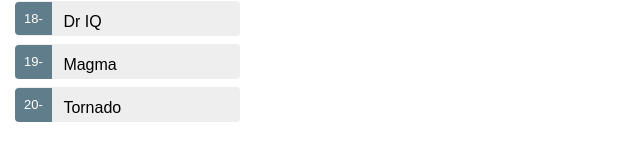
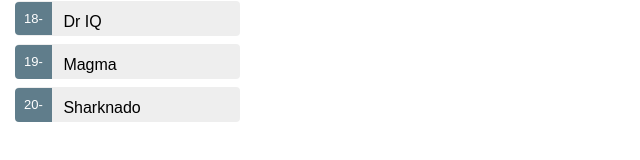
Before and after one commit to TBSergio/ToH, an Angular app: page / in a window 1280 px wide. Shown: the part 448-608 px from the top of the page, without its empty margins (0-640 px from the left). Built offline with nearby package versions, Linux system fonts and the light colour scheme.

Commit message:
Testing out commits and branches
chaging minor things

```diff
--- a/src/app/mock-heroes.ts
+++ b/src/app/mock-heroes.ts
@@ -11,5 +11,5 @@
   { id: 17, name: 'Dynama' },
   { id: 18, name: 'Dr IQ' },
   { id: 19, name: 'Magma' },
-  { id: 20, name: 'Tornado' }
+  { id: 20, name: 'Sharknado' }
 ];
```
